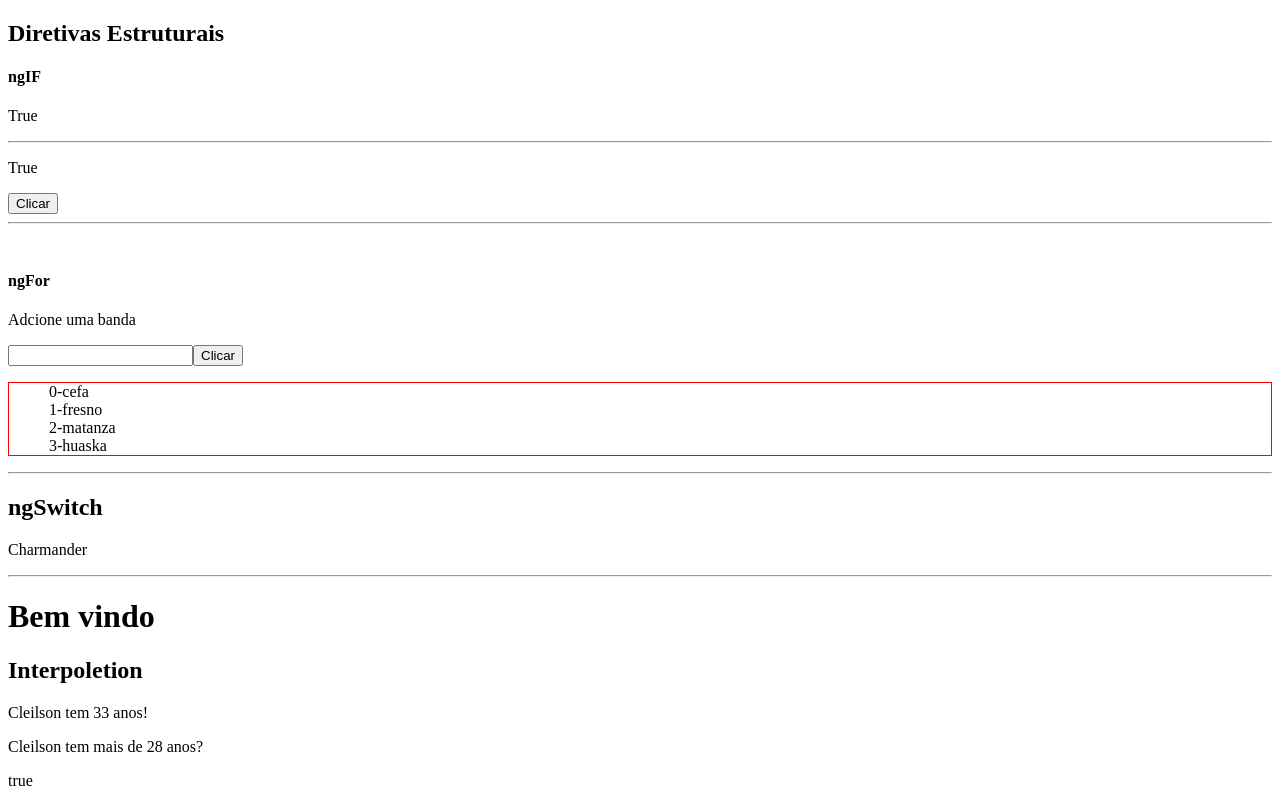
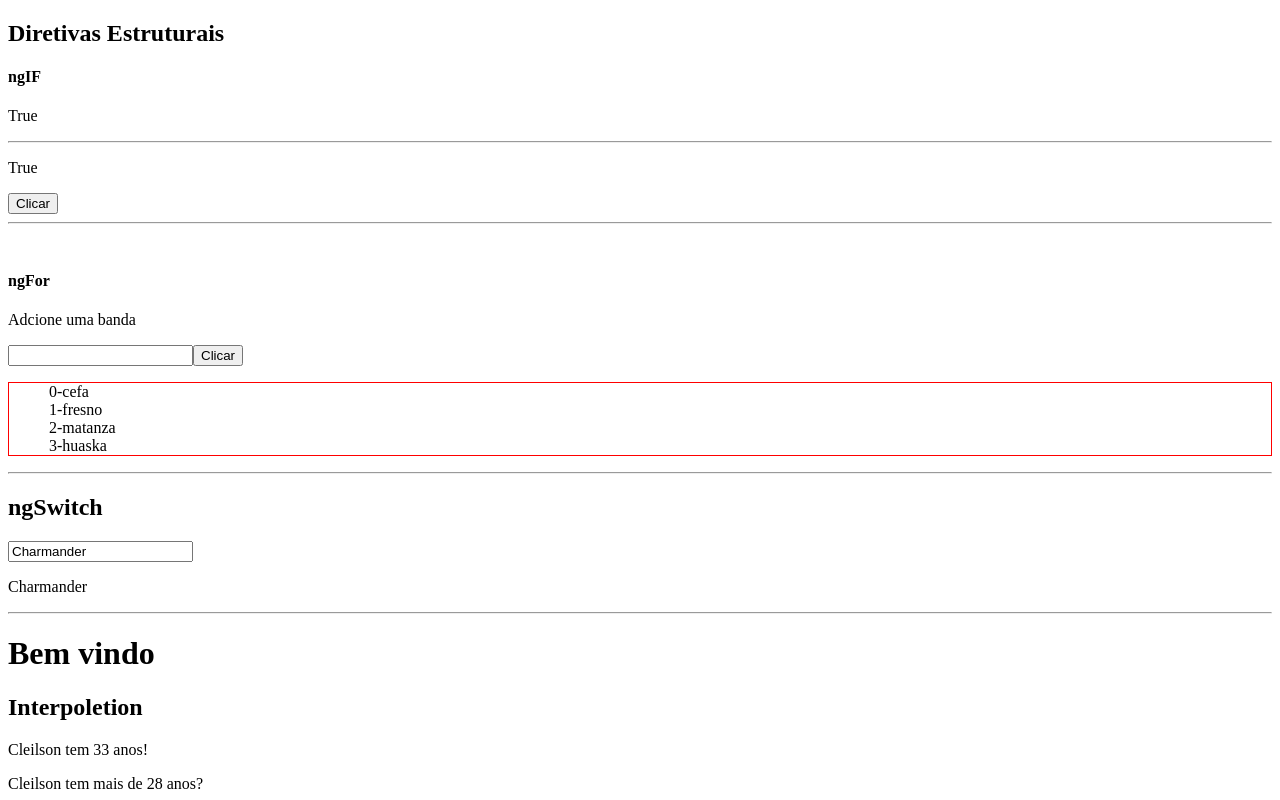
Before and after one commit to cleilsonjose/EstudosAngular, an Angular app in the folder meu-projeto-1/: page / in a window 1280 px wide. Shown: the top 800 px of the page. Built offline with nearby package versions, Linux system fonts and the light colour scheme.

Commit message:
ngSwitchDefault

```diff
--- a/meu-projeto-1/src/app/diretivas-estruturais/diretivas-estruturais.component.html
+++ b/meu-projeto-1/src/app/diretivas-estruturais/diretivas-estruturais.component.html
@@ -25,6 +25,8 @@
 
 <hr>
 <h2>ngSwitch</h2>
+<input type="text" [(ngModel)] = "pokemon">
+
 <div [ngSwitch]="pokemon">
   <p *ngSwitchCase ="'Charmander'">
     Charmander
@@ -32,6 +34,9 @@
   <p *ngSwitchCase ="'picachu'">
     Picachu
   </p>
+  <p *ngSwitchDefault>
+    pokemon não encontrado
+  </p>
 </div>
 
 <hr>
--- a/meu-projeto-1/src/app/diretivas-estruturais/diretivas-estruturais.component.ts
+++ b/meu-projeto-1/src/app/diretivas-estruturais/diretivas-estruturais.component.ts
@@ -10,7 +10,8 @@ export class DiretivasEstruturaisComponent implements OnInit {
   public condition2: boolean = true;
   public bandas: string[] = ['cefa', 'fresno', 'matanza', 'huaska'];
   public umaBanda: string = "";
-
+  //switch
+  public pokemon:string = 'Charmander';
 
   constructor() {
     //
@@ -37,7 +38,6 @@ export class DiretivasEstruturaisComponent implements OnInit {
   public clicarAddBandas(){
     this.bandas.push(this.umaBanda);
   }
-  //switch
-  public pokemon:string = 'Charmander';
+
 
 }
```
